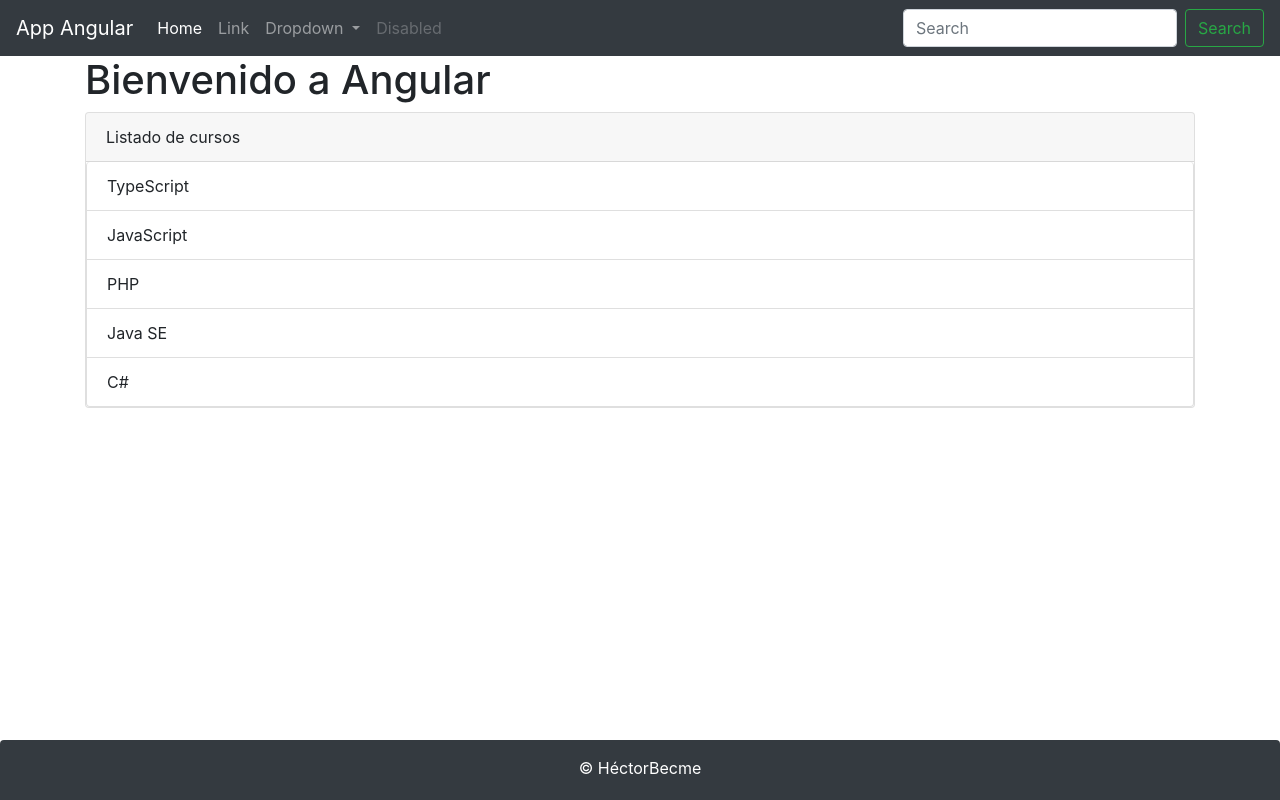
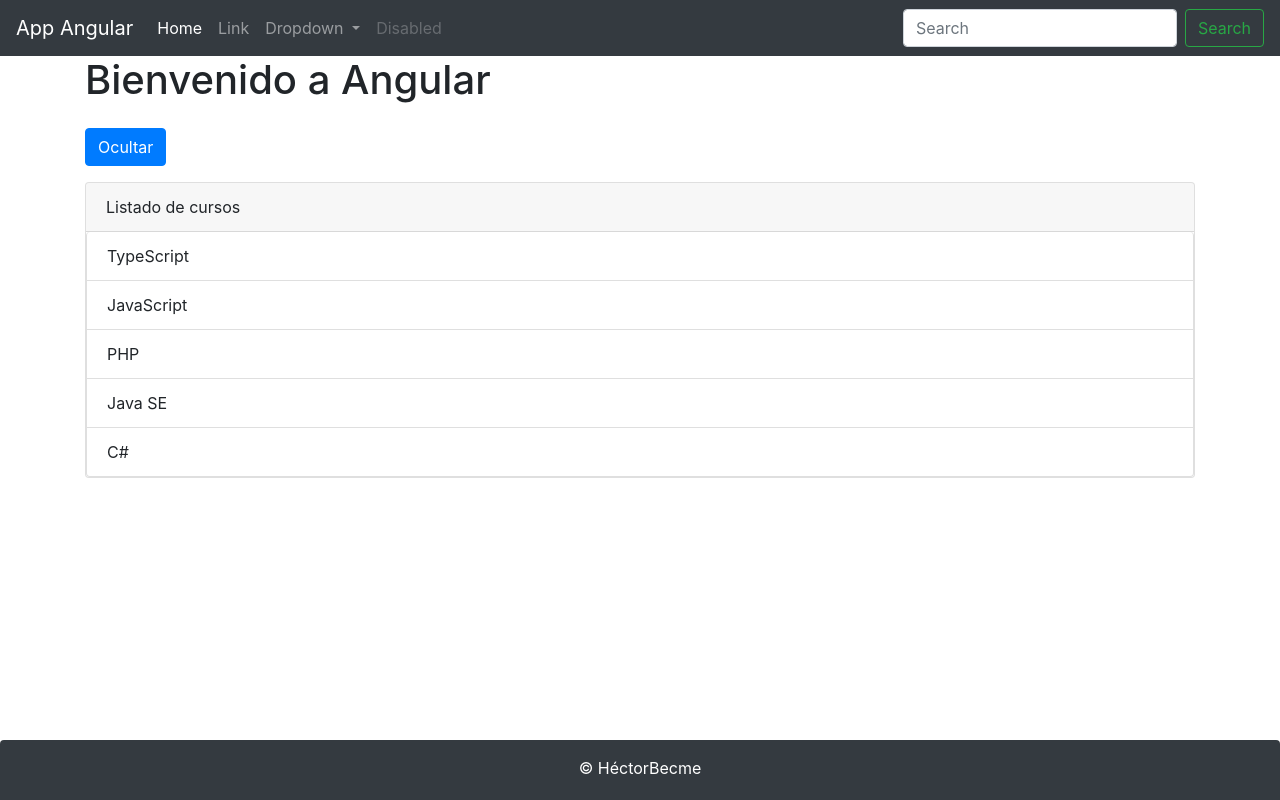
Before and after one commit to HectorBecMe/Angular-and-Spring-5-Creando-web-app-full-stack, an Angular app in the folder clientes-app/: page / in a window 1280 px wide. Built offline with nearby package versions, Linux system fonts and the light colour scheme.

Commit message:
seccion02 - 015
Directiva estructural *ngif

```diff
--- a/clientes-app/src/app/directiva/directiva.component.html
+++ b/clientes-app/src/app/directiva/directiva.component.html
@@ -1,8 +1,10 @@
+<button class="btn btn-primary my-3" (click)="cambiar()">{{ tituloBoton }}</button>
 <div class="card">
   <div class="card-header">
     Listado de cursos
   </div>
-  <ul class="list-group">
+
+  <ul class="list-group" *ngIf="habilitar == true">
     <li *ngFor="let curso of listaCurso" class="list-group-item">{{ curso }}</li>
   </ul>
 </div>
--- a/clientes-app/src/app/directiva/directiva.component.ts
+++ b/clientes-app/src/app/directiva/directiva.component.ts
@@ -7,6 +7,15 @@ import { Component, OnInit } from '@angular/core';
 export class DirectivaComponent {
 
   listaCurso: string[] = ['TypeScript', 'JavaScript', 'PHP', 'Java SE', 'C#'];
+
+  tituloBoton = 'Ocultar';
+  habilitar = true;
+
   constructor() { }
 
+  cambiar(): void {
+    this.habilitar = !this.habilitar;
+    this.tituloBoton = this.habilitar ? 'Ocultar' : 'Mostrar';
+  }
+
 }
```
